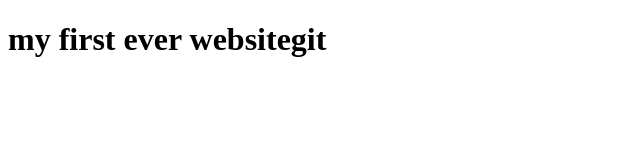
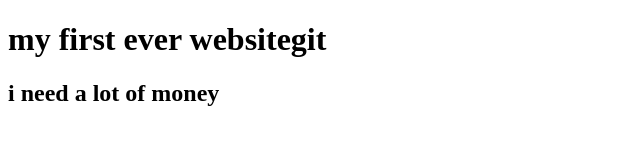
Before and after one commit to AJMAMUN/my-2nd-website, a plain HTML site: page index.html in a window 1280 px wide. Shown: the whole page, without its empty margins (0-640 px from the left). Drawn offline with Linux system fonts and the light colour scheme.

Commit message:
my first commit

```diff
--- a/index.html
+++ b/index.html
@@ -8,6 +8,7 @@
 </head>
 <body>
     <h1>my first ever websitegit</h1>
+    <h2>i need a lot of money</h2>
 
 </body>
 </html>
```
